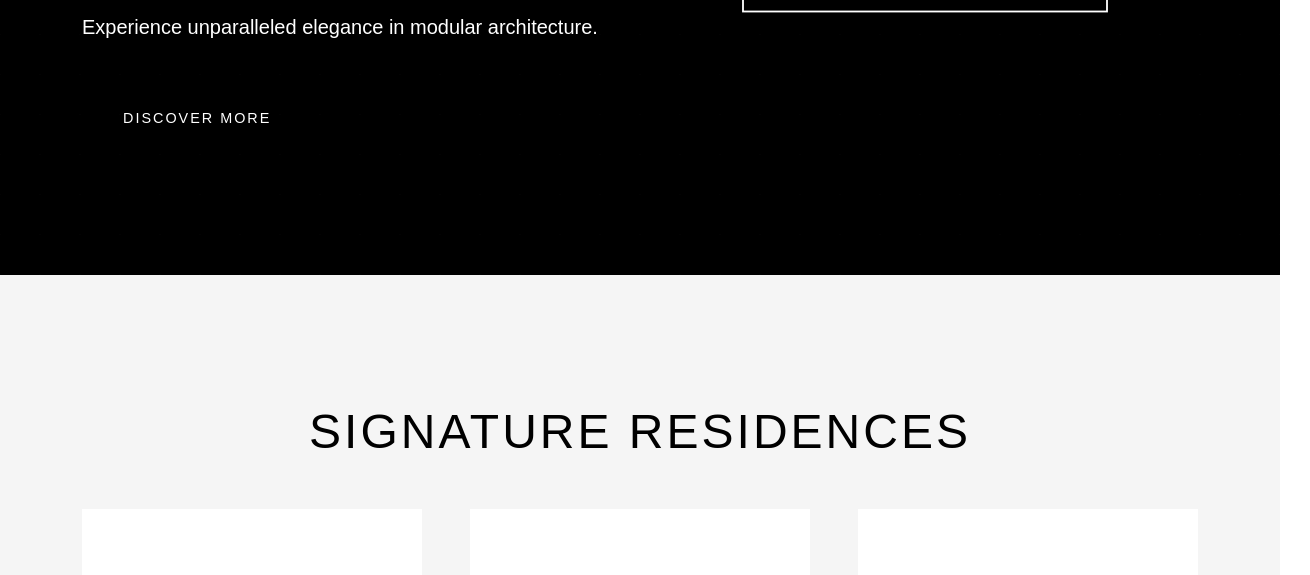
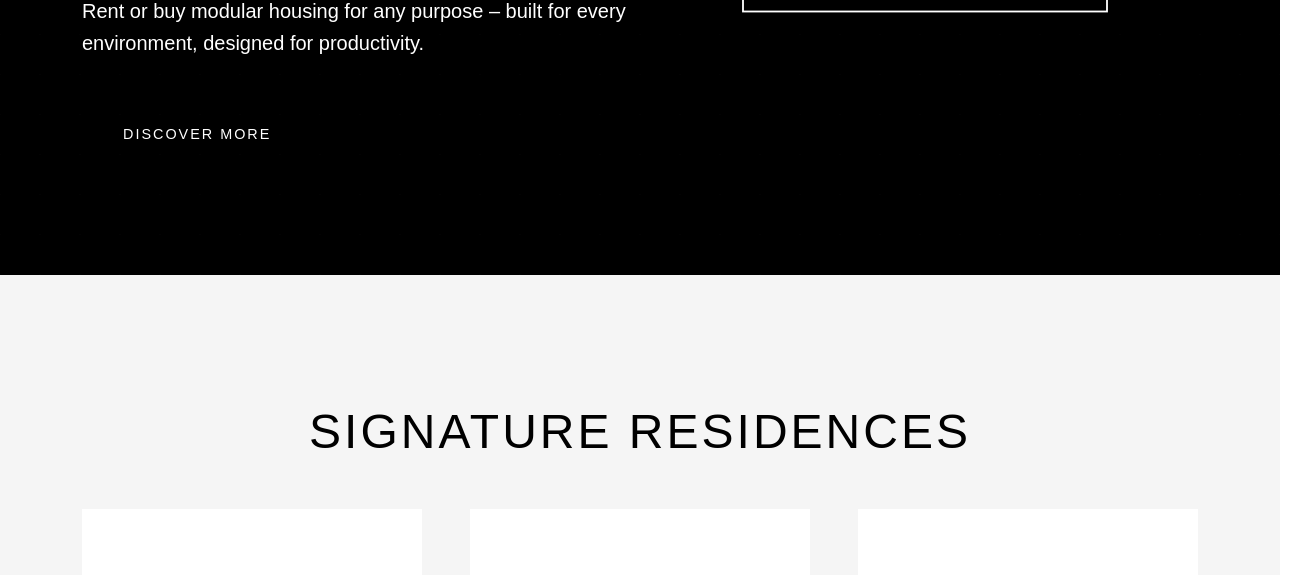
Before and after one commit to SaketITCS/SaketITCS.github.io, a plain HTML site: page index.html in a window 1280 px wide. Shown: the part 525-1100 px from the top of the page, 1310 px wide, since content can reach past the window. Drawn offline with nearby package versions, Linux system fonts and the light colour scheme; a web font is replaced by a local one.

Commit message:
index.html

```diff
--- a/index.html
+++ b/index.html
@@ -298,7 +298,7 @@
             <div class="row align-items-center">
                 <div class="col-lg-6" data-aos="fade-right">
                     <h1 class="display-3 text-white fw-light mb-4" style="letter-spacing: 5px;">Flexible, Sustainable, and Ready-to-Use Housing Solutions</h1>
-                    <p class="lead text-white mb-5">Experience unparalleled elegance in modular architecture.</p>
+                    <p class="lead text-white mb-5">Rent or buy modular housing for any purpose – built for every environment, designed for productivity.</p>
                     <a href="#residences" class="btn btn-elegant text-white">Discover More</a>
                 </div>
                 <div class="col-lg-6" data-aos="fade-left">
```
